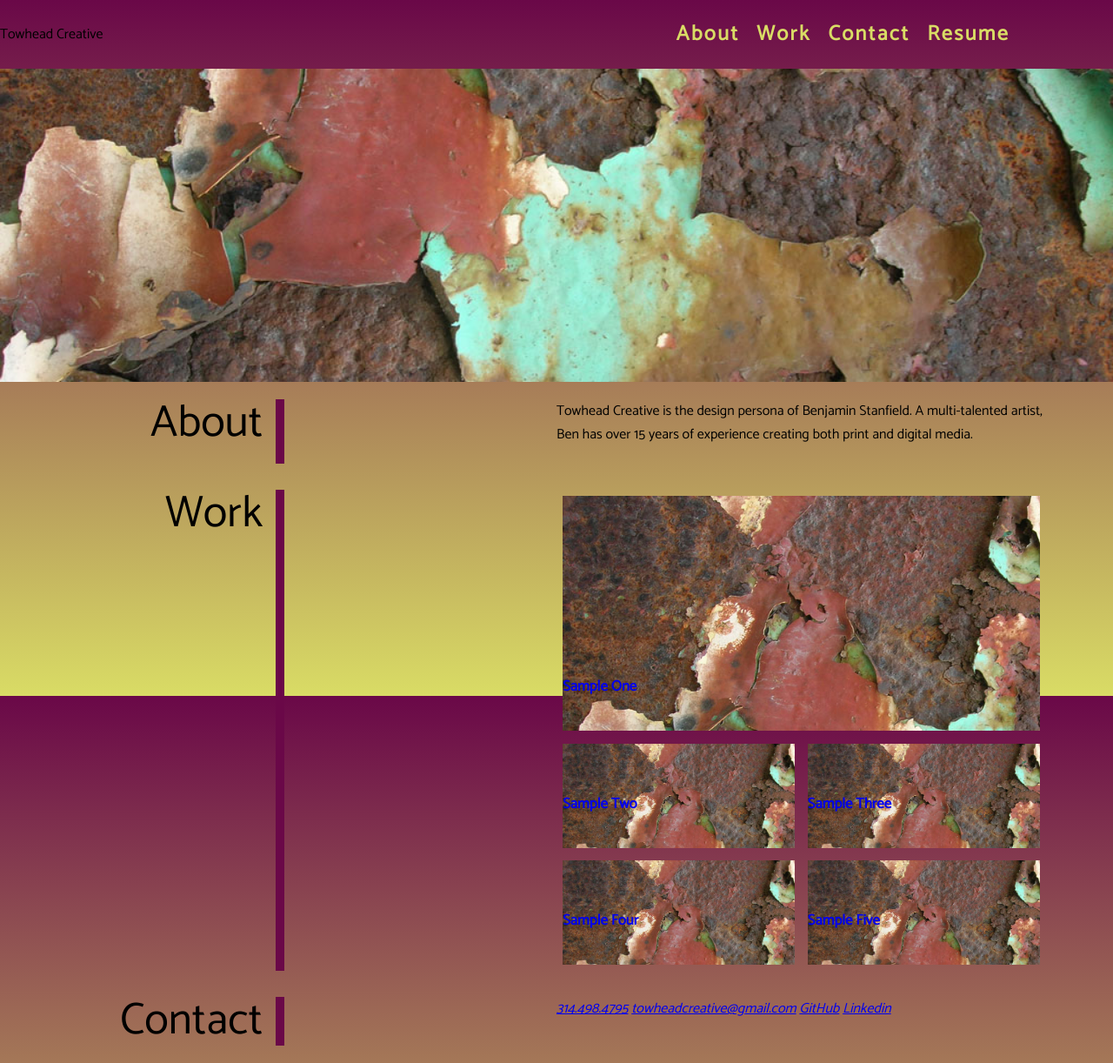
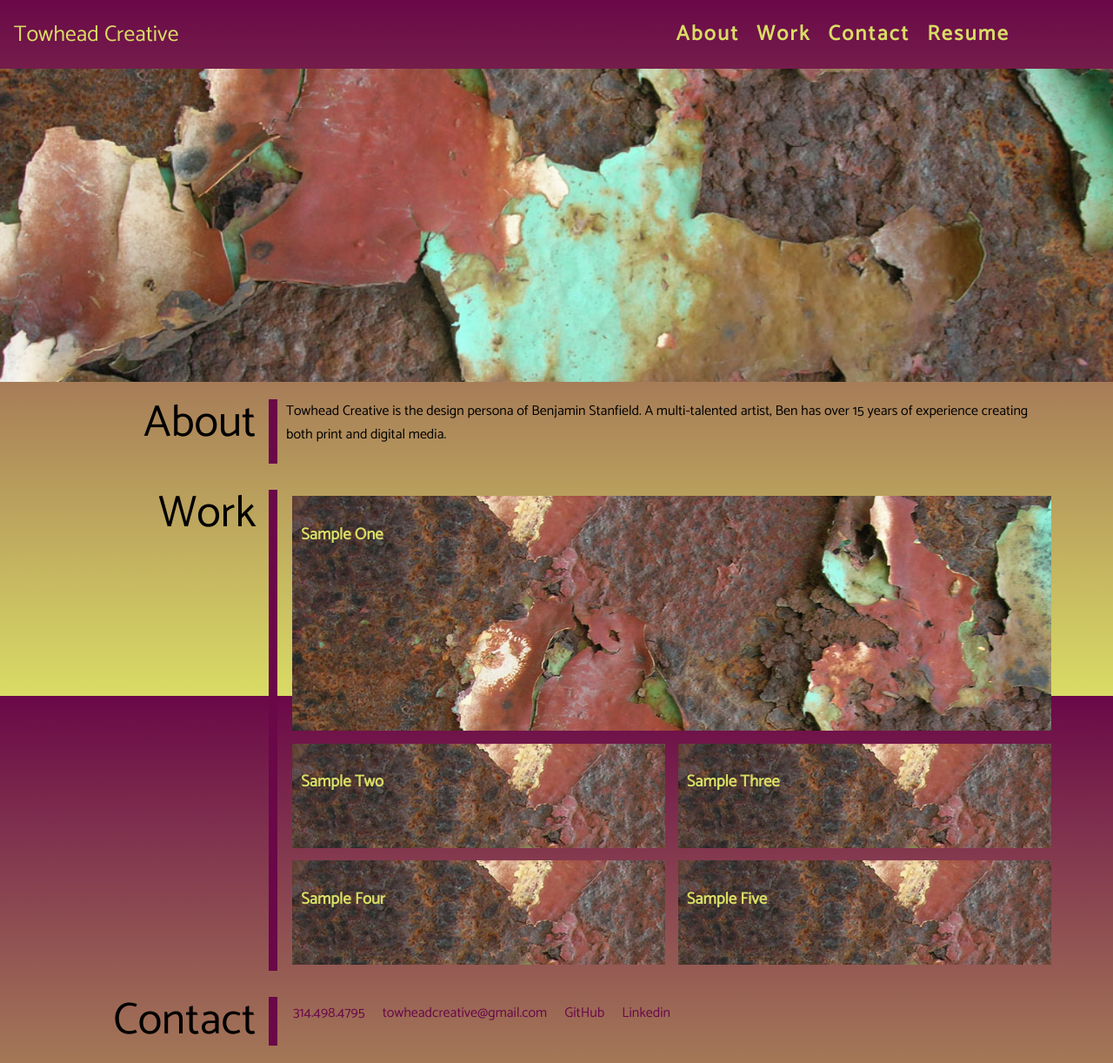
Before and after one commit to Doompeck/my-portfolio, a plain HTML site: page index.html in a window 1280 px wide. Shown: the whole page at 87% size. Drawn offline with Linux system fonts and the light colour scheme.

Commit message:
Cleaned up comments and made revisions to clean up syntax

```diff
--- a/assets/css/style.css
+++ b/assets/css/style.css
@@ -2,6 +2,7 @@
 --primary: #6a0848;
 --secondary: #d9dc65;
 }
+
 /* Giving the body a gradient background that fills the screen. */
 body {
     font-family: 'Catamaran', sans-serif;
@@ -12,9 +13,6 @@ body {
 }
 
 header {
-  /* background-color: var(--primary);
-  padding: 1rem;
-  flex-wrap: wrap; */
   padding: 15px 6% 15px 0;
   display: flex;
   flex-direction: row;
@@ -25,14 +23,14 @@ header {
   box-shadow: 0 5px 35px rgba(146, 204, 206, 0.4);
 }
 
-/* .row {
-    display: flex;
+/* Sets the h1 in the header to default state */
+header h1 {
+ font-size: 2vw;
+ color: var(--secondary);
+ padding-left: 1rem;
 }
 
-.col {
-    flex: 1 0 5%;
-} */
-
+/* This formats the navigation buttons as a row with padding and lignment */
 nav {
     display: flex;
     flex-direction: row;
@@ -40,11 +38,6 @@ nav {
     align-items: center;
     padding-right: 2rem;
 }
-
-/* .nav col {
-flex-grow: 0;
-padding: 1rem;
-} */
 
 /* Set button Link formatting */
 .nav a{
@@ -58,35 +51,9 @@ color: var(--secondary);
 
 /* Sets all within the Main for max width and left & right margins based on screen width*/
 #main-properties {
-  max-width: 88%;
+  max-width: 90%;
   margin-left: auto;
   margin-right: auto;
-}
-/* My Container CSS */
-.flex-container {
-    display: flex;
-    flex-wrap: wrap;
-    justify-content: center;
-  }
-
-/* box for flex items */
-.flex-item {
-    min-height: 100px;
-    max-height: 100px;
-    flex-basis: calc(50% - 1em);
-    display: flex;
-    align-items: flex-end;
-    padding: 0 0 20px 0;
-    margin: 0.5em;
-    text-decoration: none;
-    background-size: 150%;
-    font-size: 0.9rem;
-  }
-
-/* Make first item in portfolio priority*/
-.flex-item:first-child {
-    min-height: 250px;
-    flex-basis: 100%;
 }
 
 /* Setting button functionality for the nav*/
@@ -110,12 +77,42 @@ color: var(--secondary);
 
 
 /* Setting the Hero image */
-#hero {
+.hero {
   background-image: url(../images/rusted-metal.jpg);
   background-size:cover;
   background-position: center;
   min-height: 45vh;
   display: flex;
+}
+
+/* The wrapper of the Work section */
+.flex-container {
+  display: flex;
+  flex-wrap: wrap;
+  justify-content: center;
+}
+
+/* Items within the Work section */
+.flex-item {
+  min-height: 100px;
+  max-height: 100px;
+  flex-basis: calc(50% - 1em);
+  display: flex;
+  padding: 0 0 20px 0;
+  margin: 0.5em;
+  text-decoration: none;
+  font-size: 0.9rem;
+}
+
+/* Make first item in portfolio priority*/
+.flex-item:first-child {
+  min-height: 250px;
+  flex-basis: 100%;
+}
+.flex-item div {
+  font-size: 1rem;
+  color: var(--secondary);
+  padding: 10px 10px;
 }
 
 
@@ -141,7 +138,7 @@ color: var(--secondary);
 }
 
 .info-container > div {
-  flex: 0 0 50%;
+  flex: 0 0 77%;
 }
 
 .info-container p {
@@ -153,7 +150,14 @@ color: var(--secondary);
   background-image: url(/assets/images/rusted-metal.jpg);
 }
 
-
+.contact address a {
+  color: var(--primary);
+  padding: 5px;
+  text-decoration: none;
+  font-style: normal;
+  margin: 0 0.2rem 0.1rem;
+  display: inline-block;
+}
 
 
 
--- a/index.html
+++ b/index.html
@@ -13,10 +13,10 @@
 </head>
 <body>
     <!-- Header logo and Navigation -->
-   <header class="row">
-        <h1 class="col">Towhead Creative</h1>
+   <header>
+        <h1>Towhead Creative</h1>
         <!--navigation bar-->
-        <nav class="col row nav">
+        <nav class="nav">
             <a href="#about" class="col">About</a>
             <a href="#work" class="col">Work</a>
             <a href="#contact" class="col">Contact</a>
@@ -25,7 +25,7 @@
     </header>
 
     <!-- Hero Image below header-->
-    <section id ="hero">
+    <section class ="hero">
     </section>
 
     <main id="main-properties">
```
Also changed, not shown: 1 other file.
